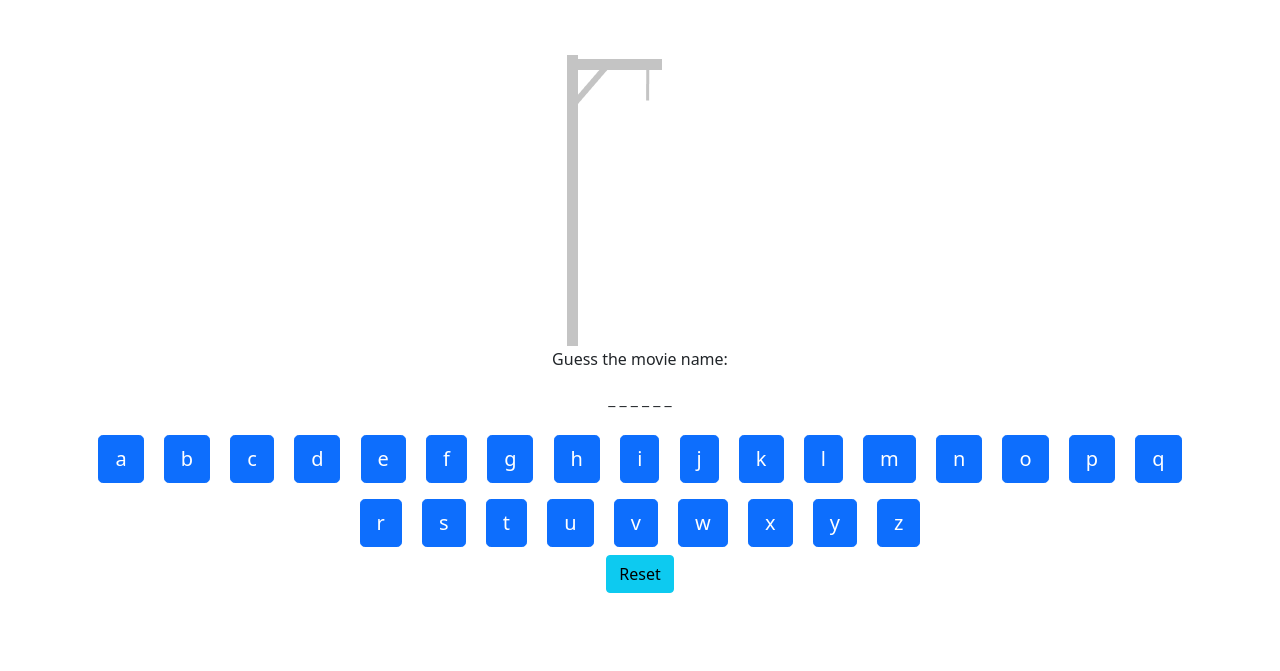
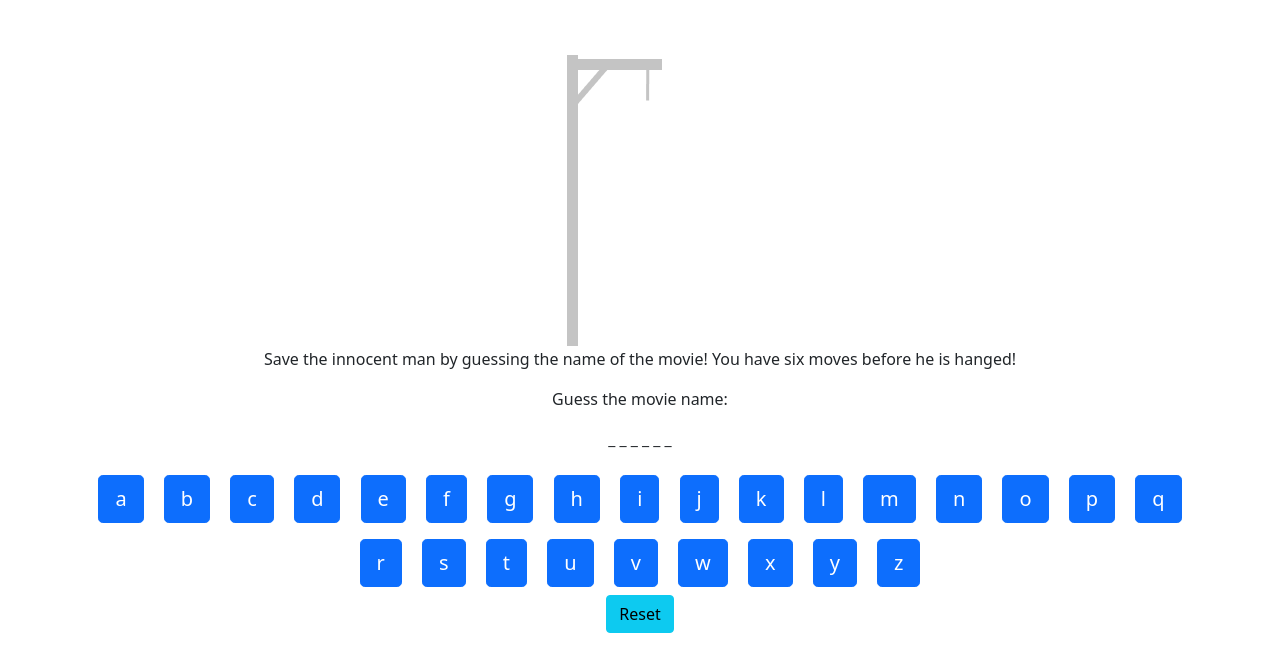
Before and after one commit to rajat-211990/code, a plain HTML site: page index.html in a window 1280 px wide. Shown: the part 83-754 px from the top of the page. Drawn offline with nearby package versions, Linux system fonts and the light colour scheme.

Commit message:
push descr

```diff
--- a/index.html
+++ b/index.html
@@ -19,6 +19,10 @@
       </div>
       <div class="text-center">
         <img src="./images/0.jpg" alt="" id="hangmanPic" />
+        <p>
+          Save the innocent man by guessing the name of the movie! You have six
+          moves before he is hanged!
+        </p>
         <p>Guess the movie name:</p>
         <p id="wordSpotlight">the word to be guessed</p>
         <div id="keyboard"></div>
```
